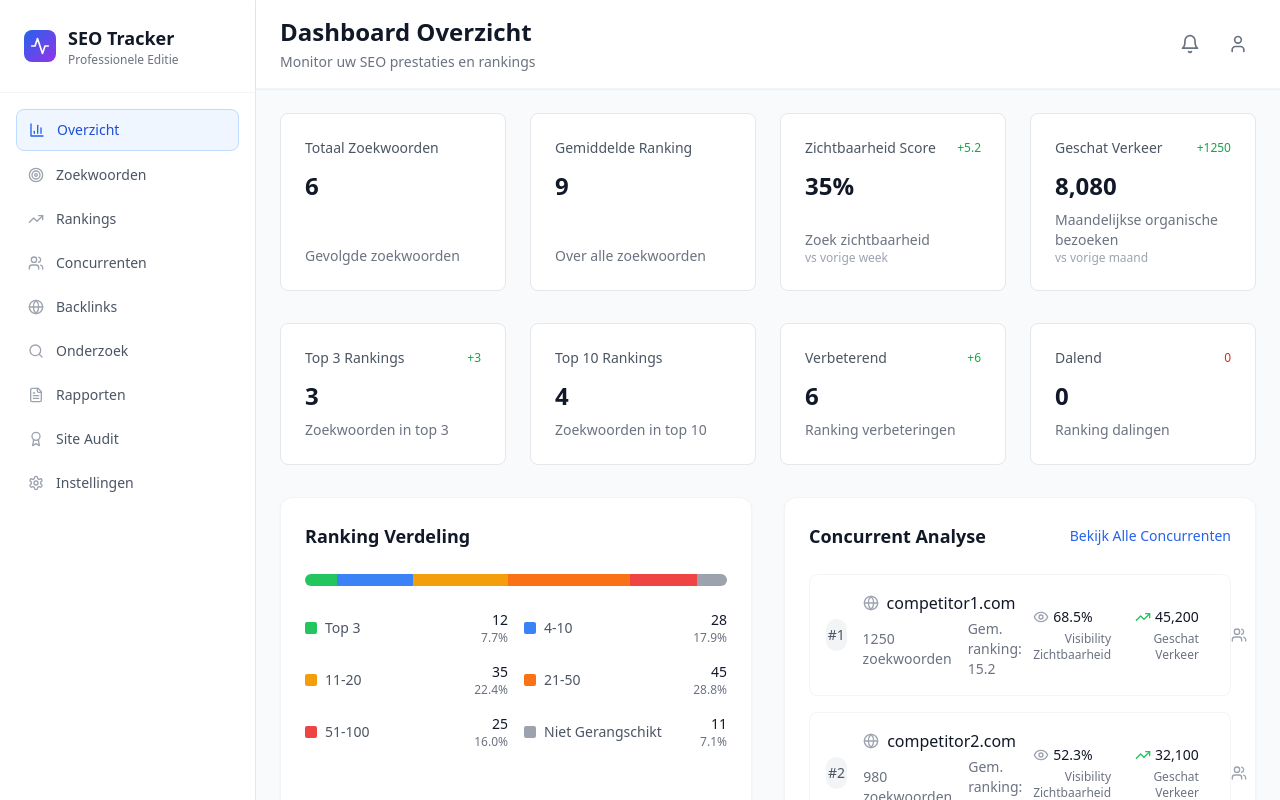
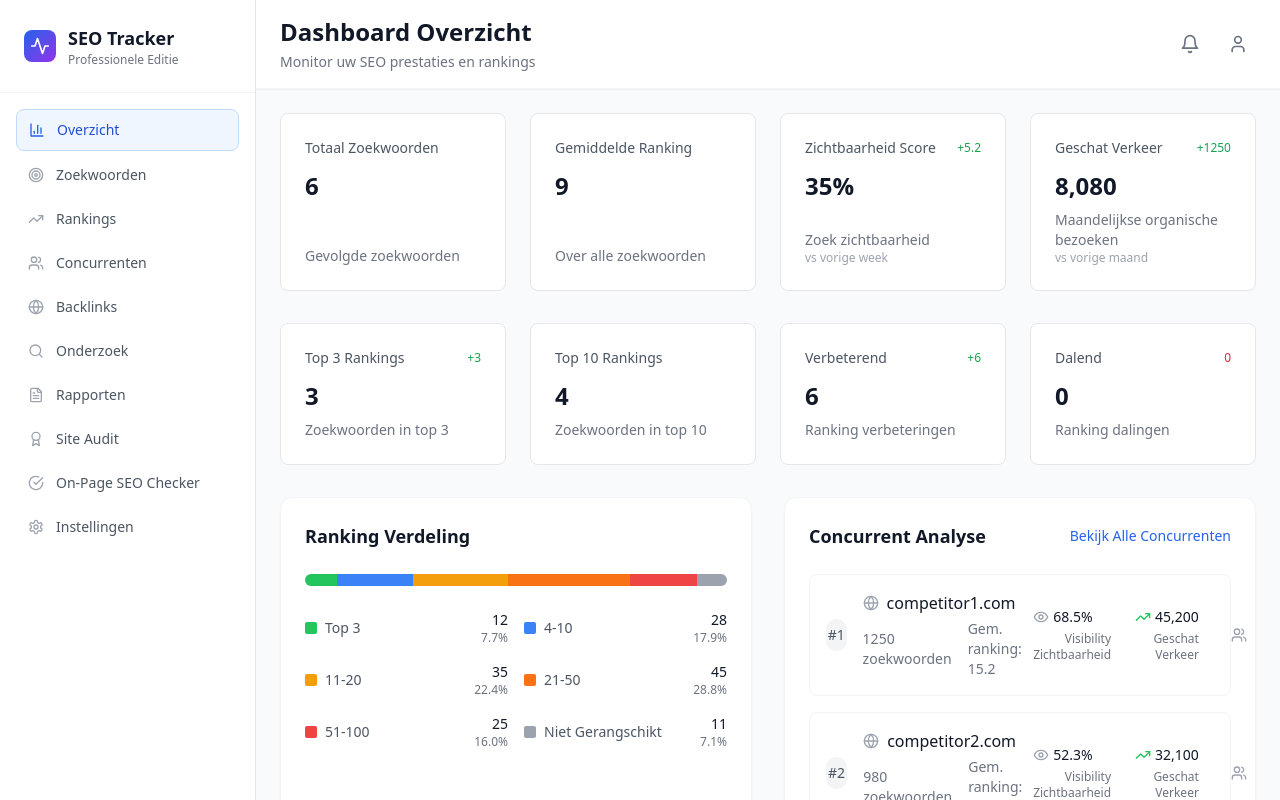
Before and after one commit to GMU-Development/bolt-seo-keyword-ranking-dashboard, a React (Vite) app: page / in a window 1280 px wide. Shown: the top 800 px of the page. Built offline with nearby package versions, Linux system fonts and the light colour scheme.

Commit message:
Add On-Page SEO Checker Menu Item

```diff
--- a/src/components/Sidebar.tsx
+++ b/src/components/Sidebar.tsx
@@ -9,7 +9,8 @@ import {
   FileText,
   Search,
   Award,
-  Activity
+  Activity,
+  CheckCircle
 } from 'lucide-react';
 
 interface SidebarProps {
@@ -26,6 +27,7 @@ const menuItems = [
   { id: 'research', label: 'Onderzoek', icon: Search },
   { id: 'reports', label: 'Rapporten', icon: FileText },
   { id: 'audit', label: 'Site Audit', icon: Award },
+  { id: 'onpage', label: 'On-Page SEO Checker', icon: CheckCircle },
   { id: 'settings', label: 'Instellingen', icon: Settings },
 ];
 
```
